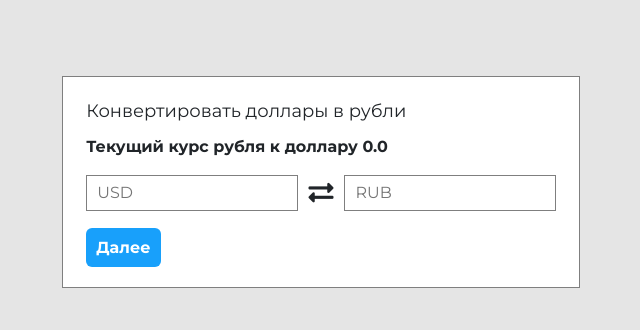
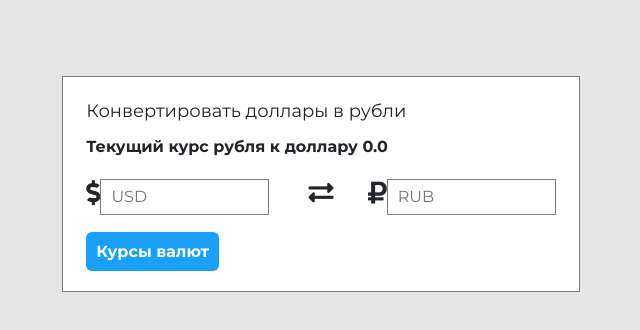
Before and after one commit to AntonM87/ReactConverter, a React (Create React App) app: page / in a window 1280 px wide. Shown: the top 330 px of the page, without its empty margins (319-959 px from the left). Built offline with nearby package versions, Linux system fonts and the light colour scheme; no server answers.

Commit message:
добавил рефы

```diff
--- a/src/App/App.js
+++ b/src/App/App.js
@@ -55,6 +55,7 @@ export default class App extends React.Component {
 
     render() {
         const {USDRUB: cur,} = this.state;
+
         return (
             <div>
                 <Routes>
--- a/src/Converter/Converter.js
+++ b/src/Converter/Converter.js
@@ -1,5 +1,5 @@
 import React from "react";
-import {Link} from "react-router-dom";
+import { Link } from "react-router-dom";
 
 export default class Converter extends React.Component {
 
@@ -9,24 +9,39 @@ export default class Converter extends React.Component {
         this.state = {
             result: '',
         }
+
+        this.USDref = React.createRef();
+        this.RUBref = React.createRef();
+
         this.getResult = this.getResult.bind(this);
     }
 
     getResult(e) {
         let value = e.target.value;
-        if (value.length === 0) return '';
+        const name = e.target.name;
 
-        const USD = document.querySelector('input[name=usd]');
-        const RUB = document.querySelector('input[name=rub]');
+        const USDref = this.USDref.current;
+        const RUBref = this.RUBref.current;
 
-        // console.log(USD)
-        // console.log(RUB)
+        if (value.length === 0) {
+            USDref.value = 'Empty';
+            RUBref.value = 'Empty';
+            return;
+        };
 
-        if (e.target.name === 'usd') {
-            RUB.value = (this.currency * value).toFixed(1);
+        if (value < 0) {
+            USDref.value = 'Empty';
+            RUBref.value = 'Empty';
+            return;
         }
-        if (e.target.name === 'rub') {
-            USD.value = (value / this.currency).toFixed(1);
+
+        if (name === 'usd') {
+            RUBref.value = (this.currency * value).toFixed(1);
+            return;
+        }
+        if (name === 'rub') {
+            USDref.value = (value / this.currency).toFixed(1);
+            return;
         }
     }
 
@@ -36,13 +51,19 @@ export default class Converter extends React.Component {
                 <div className='logo'>Конвертировать доллары в рубли</div>
                 <p className='current-rate'>Текущий курс рубля к доллару {(+this.props.cur).toFixed(1)}</p>
                 <div className='input-container'>
-                    <input onChange={this.getResult} name='usd' type="number"
-                           placeholder='USD'/>
-                    <i className="fas fa-exchange-alt"/>
-                    <input onChange={this.getResult} name="rub" type='number'
-                           placeholder='RUB'/>
+                    <label>
+                        <i class="fas fa-dollar-sign"></i>
+                        <input ref={this.USDref} onChange={this.getResult} name='usd' type="number"
+                            placeholder='USD' />
+                    </label>
+                    <i className="fas fa-exchange-alt" />
+                    <label>
+                        <i class="fas fa-ruble-sign"></i>
+                        <input ref={this.RUBref} onChange={this.getResult} name="rub" type='number'
+                            placeholder='RUB' />
+                    </label>
                 </div>
-                <div className='rates-page-link'><Link to='/RatesPAge'>Далее</Link></div>
+                <div className='rates-page-link'><Link to='/RatesPAge'>Курсы валют</Link></div>
             </div>
         )
     }
--- a/src/index.css
+++ b/src/index.css
@@ -110,13 +110,17 @@ ul li p:first-child {
         align-items: stretch;
     }
 
+    .input-container label{
+        width: 40%;
+    }
+
     .input-container i {
         font-size: 25px;
         margin-top: 5px;
     }
 
     input {
-        width: 45%;
+        width: 90%;
     }
 
     body {
```
